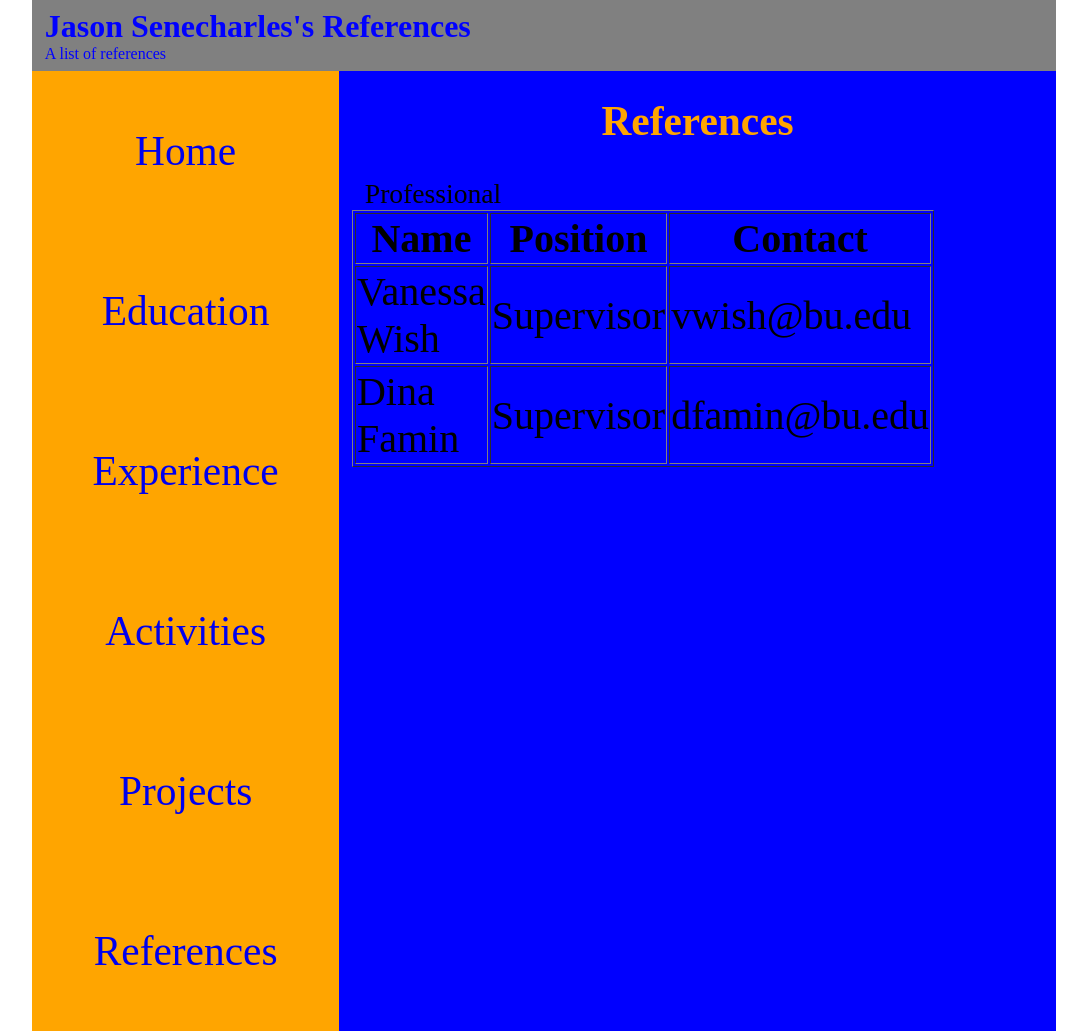
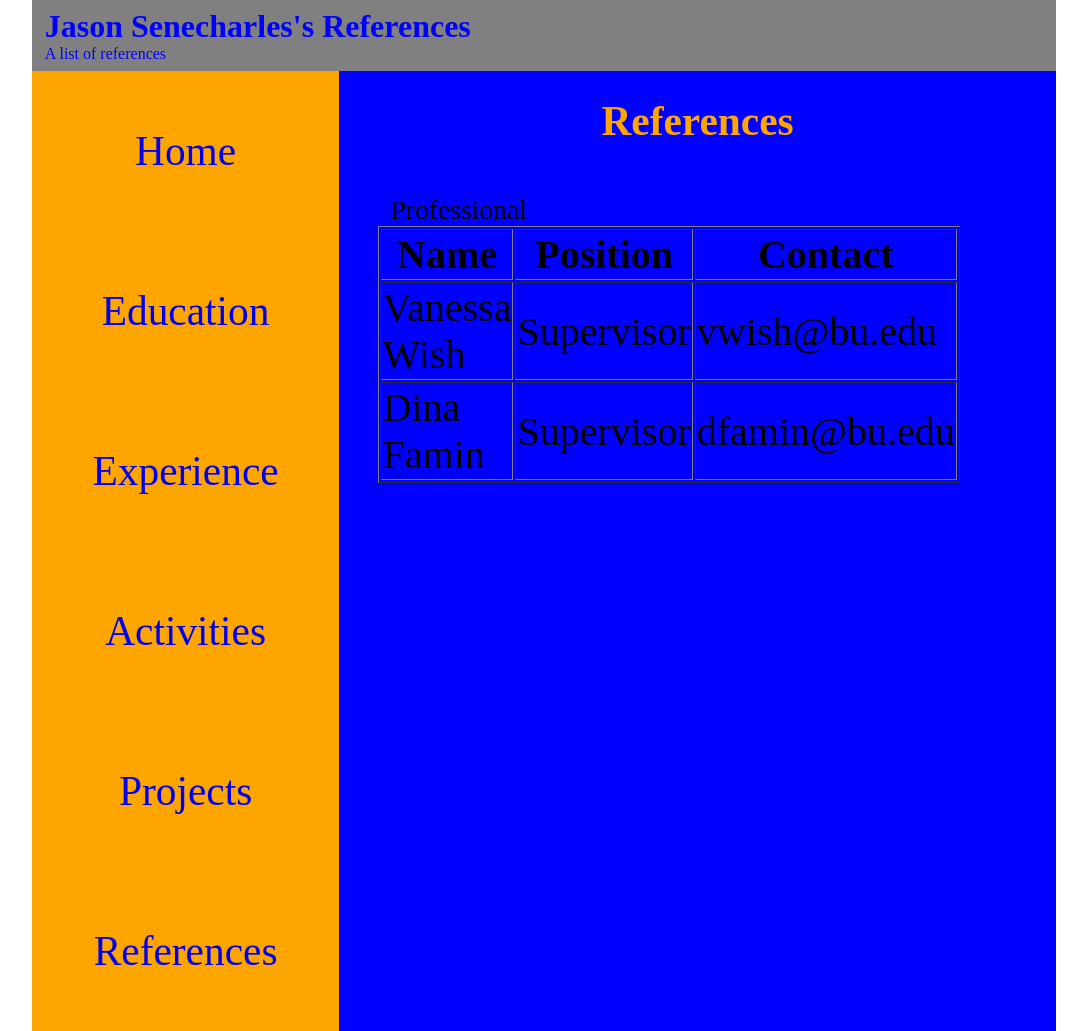
Before and after one commit to jasons1142/mp-1, a plain HTML site: page references.html in a window 1280 px wide. Shown: the top 1031 px of the page, without its empty margins (96-1183 px from the left). Drawn offline with Linux system fonts and the light colour scheme.

Commit message:
Update references.css

```diff
--- a/references.css
+++ b/references.css
@@ -64,7 +64,7 @@ main p{
     font-size: calc(2px + 2vw);
 }
 
-#main{
+#references-main{
     width: 100%;
     display: flex;
     flex-direction: row;
```
